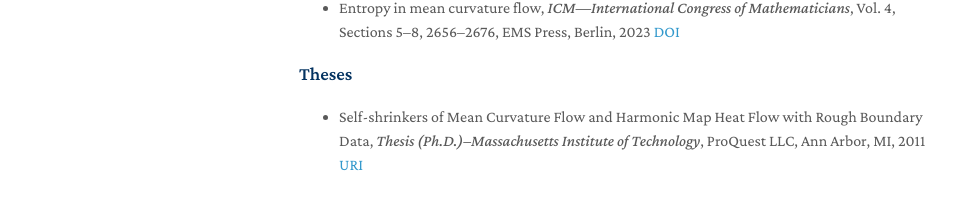
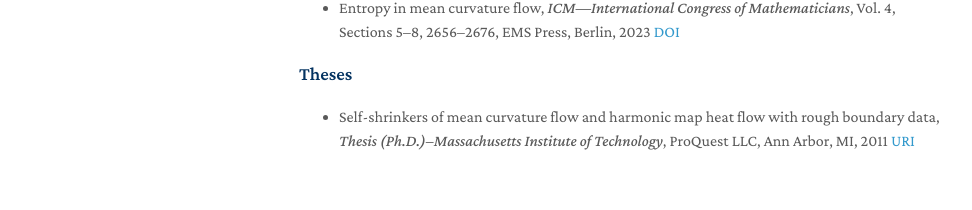
Before and after one commit to drwanglu/drwanglu.github.io, a Jekyll site: the page built from index.md, in a window 1280 px wide and 900 px high, scrolled down 1533 px. Shown: the part 629-839 px from the top of the window, without its empty margins (171-1143 px from the left). Built offline with Jekyll 4.4.1, drawn with Linux system fonts in a browser that asks for light colours; a style sheet for code colours, icons or effects is not loaded; our own code applies the rules of GitHub Pages for plain Markdown files.

```diff
--- a/index.md
+++ b/index.md
@@ -71,4 +71,4 @@ My research is partially supported by the [NSF](https://www.nsf.gov).
 
 ### Theses
 
-- Self-shrinkers of Mean Curvature Flow and Harmonic Map Heat Flow with Rough Boundary Data, *Thesis (Ph.D.)–Massachusetts Institute of Technology*, ProQuest LLC, Ann Arbor, MI, 2011 [URI](http://hdl.handle.net/1721.1/67817)
+- Self-shrinkers of mean curvature flow and harmonic map heat flow with rough boundary data, *Thesis (Ph.D.)–Massachusetts Institute of Technology*, ProQuest LLC, Ann Arbor, MI, 2011 [URI](http://hdl.handle.net/1721.1/67817)
```
